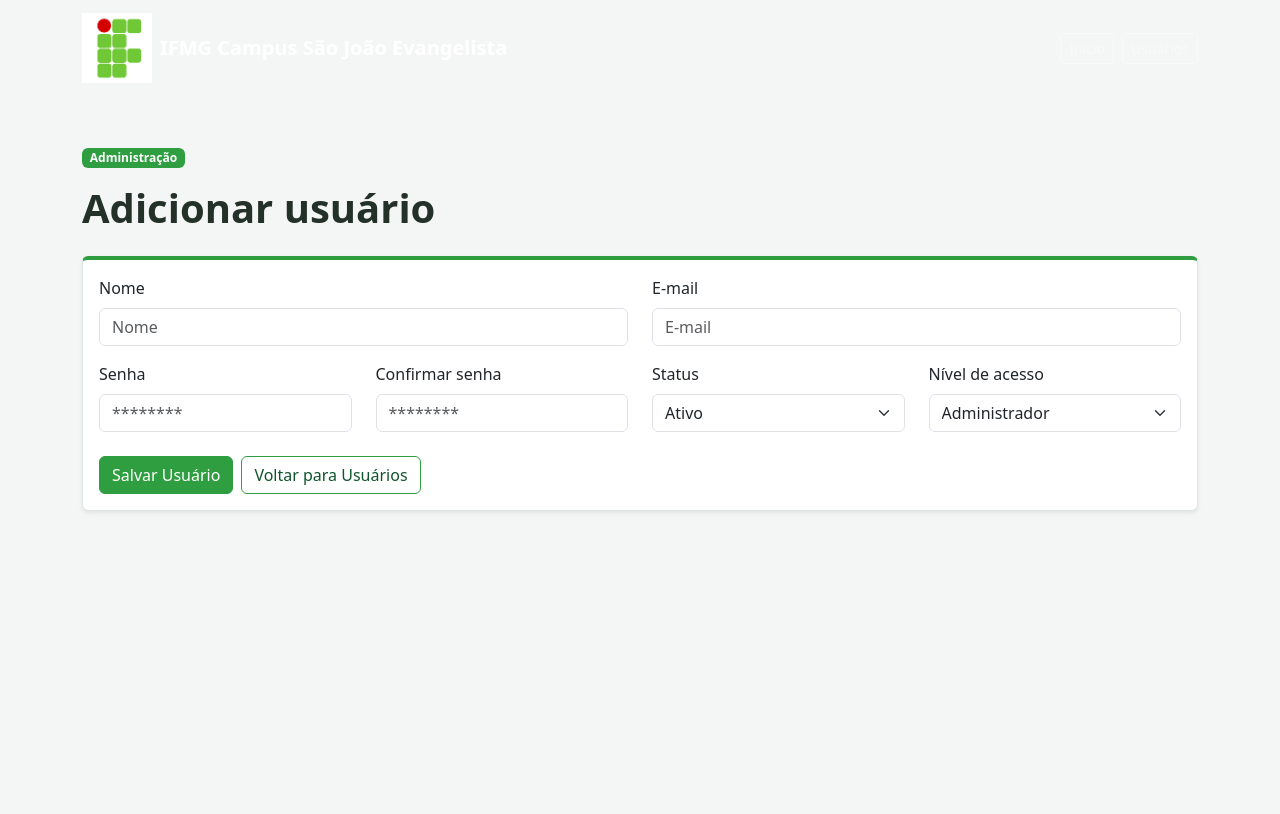
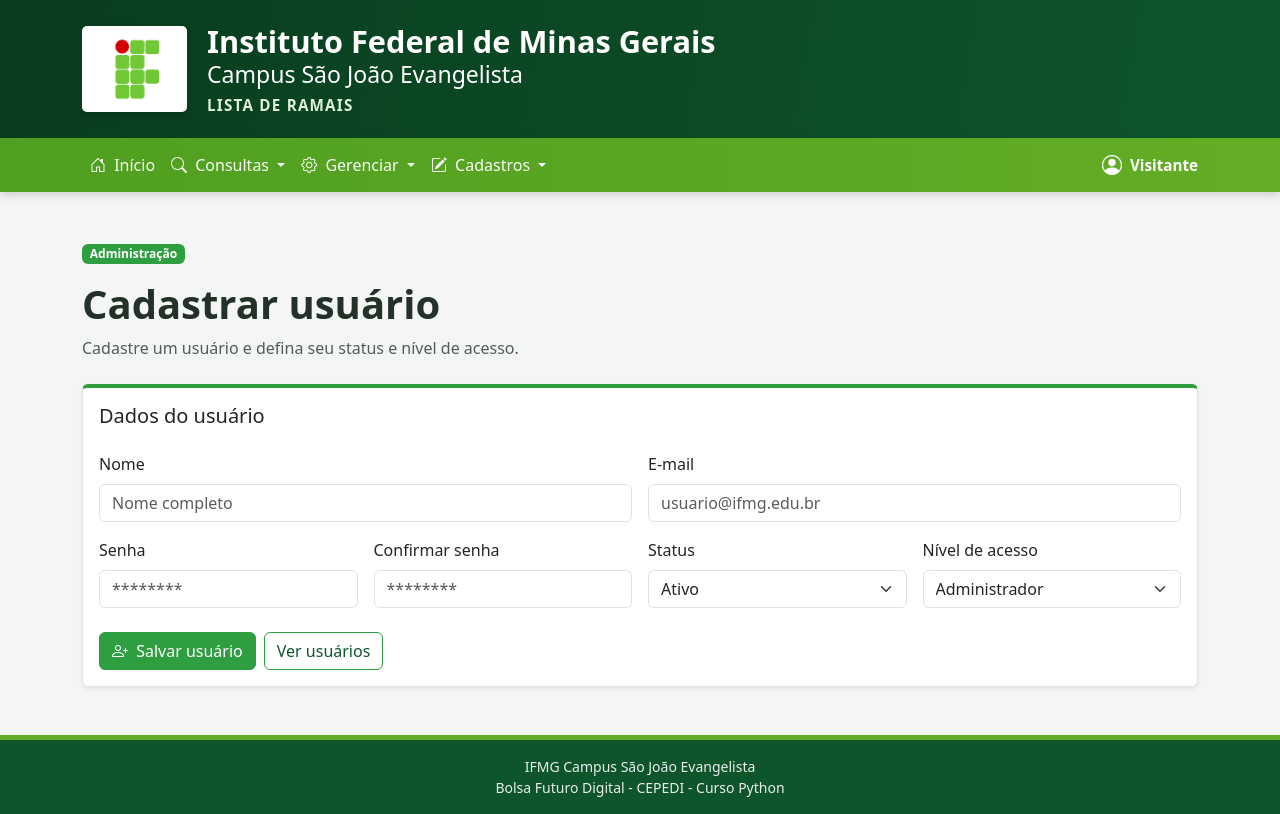
Before and after one commit to Nonato21/Grupo03-CepedPython, a Django app: page /usuarios/cadastrar/ in a window 1280 px wide. Before the commit the page ends 512 px from the top, so only its background shows below. Run offline with Django 5.2, Linux system fonts and the light colour scheme.

Commit message:
Update gerenciar_usuarios.html
atualização gerenciar_usuários

```diff
--- a/lista_telefonica/ramais/templates/ramais/gerenciar_usuarios.html
+++ b/lista_telefonica/ramais/templates/ramais/gerenciar_usuarios.html
@@ -1,97 +1,166 @@
-{% load static %}
-<!DOCTYPE html>
-<html lang="pt-br">
+{% extends 'ramais/base.html' %}
 
-<head>
-  <meta charset="UTF-8" />
-  <meta name="viewport" content="width=device-width, initial-scale=1.0" />
-  <title>IFMG - Lista de Ramais | Adicionar Usuário</title>
-  <link href="https://cdn.jsdelivr.net/npm/bootstrap@5.3.8/dist/css/bootstrap.min.css" rel="stylesheet" />
-  <link rel="stylesheet" href="{% static 'ramais/css/style.css' %}" />
-</head>
+{% block title %}
+    IFMG - Lista de Ramais | Cadastrar Usuário
+{% endblock %}
 
-<body>
-  <nav class="navbar navbar-expand-lg navbar-dark navbar-if">
-    <div class="container">
-      <a class="navbar-brand d-flex align-items-center gap-2" href="{% url 'index' %}">
-        <img src="{% static 'ramais/img/logo-if.png' %}" alt="Logo" class="logo-if" />
-        <span class="fw-bold">IFMG Campus São João Evangelista</span>
-      </a>
-
-      <div class="collapse navbar-collapse justify-content-end">
-        <div class="navbar-nav gap-2">
-          <a href="{% url 'index' %}" class="btn btn-outline-light btn-sm">Início</a>
-          <a href="{% url 'listar_usuarios' %}" class="btn btn-outline-light btn-sm">Usuários</a>
+{% block content %}
+    <section class="mb-4">
+        <span class="badge badge-if mb-3">
+            Administração
+        </span>
+        <h1 class="fw-bold">
+            Cadastrar usuário
+        </h1>
+        <p class="text-muted">
+            Cadastre um usuário e defina seu status
+            e nível de acesso.
+        </p>
+    </section>
+    <section class="card card-if shadow-sm">
+        <div class="card-body">
+            <h5 class="card-title mb-4">
+                Dados do usuário
+            </h5>
+            <form
+                method="post"
+                action="{% url 'gerenciar_usuarios' %}"
+            >
+                {% csrf_token %}
+                <div class="row g-3 mb-3">
+                    <div class="col-md-6">
+                        <label
+                            for="nome"
+                            class="form-label"
+                        >
+                            Nome
+                        </label>
+                        <input
+                            type="text"
+                            id="nome"
+                            name="nome"
+                            class="form-control"
+                            value="{{ nome|default:'' }}"
+                            placeholder="Nome completo"
+                        >
+                    </div>
+                    <div class="col-md-6">
+                        <label
+                            for="email"
+                            class="form-label"
+                        >
+                            E-mail
+                        </label>
+                        <input
+                            type="email"
+                            id="email"
+                            name="email"
+                            class="form-control"
+                            value="{{ email|default:'' }}"
+                            placeholder="usuario@ifmg.edu.br"
+                        >
                     </div>
                 </div>
+                <div class="row g-3 mb-4">
+                    <div class="col-md-6 col-xl-3">
+                        <label
+                            for="senha"
+                            class="form-label"
+                        >
+                            Senha
+                        </label>
+                        <input
+                            type="password"
+                            id="senha"
+                            name="senha"
+                            class="form-control"
+                            placeholder="********"
+                        >
                     </div>
-  </nav>
-
-  <main class="container my-5">
-    <section class="mb-4">
-      <span class="badge badge-if mb-3">Administração</span>
-      <h1 class="fw-bold">Adicionar usuário</h1>
-    </section>
-
-    <section class="card card-if shadow-sm">
-      <div class="card-body">
-
-        <!-- alertas de aucesso e erro -->
-        {% if messages %}
-          {% for message in messages %}
-          <div class="alert alert-{% if message.tags == 'error' %}danger{% else %}success{% endif %} alert-dismissible fade show" role="alert">
-            {{ message }}
-            <button type="button" class="btn-close" data-bs-dismiss="alert"></button>
+                    <div class="col-md-6 col-xl-3">
+                        <label
+                            for="confirmar_senha"
+                            class="form-label"
+                        >
+                            Confirmar senha
+                        </label>
+                        <input
+                            type="password"
+                            id="confirmar_senha"
+                            name="confirmar_senha"
+                            class="form-control"
+                            placeholder="********"
+                        >
                     </div>
-          {% endfor %}
-        {% endif %}
-
-        <form method="post" action="{% url 'gerenciar_usuarios' %}">
-          {% csrf_token %}
-
-          <div class="row mb-3">
-            <div class="col-md-6">
-              <label class="form-label">Nome</label>
-              <input type="text" name="nome" class="form-control" placeholder="Nome" value="{{ nome }}">
-            </div>
-            <div class="col-md-6">
-              <label class="form-label">E-mail</label>
-              <input type="email" name="email" class="form-control" placeholder="E-mail" value="{{ email }}">
-            </div>
-          </div>
-
-          <div class="row mb-4">
-            <div class="col-md-3">
-              <label class="form-label">Senha</label>
-              <input type="password" name="senha" class="form-control" placeholder="********">
-            </div>
-            <div class="col-md-3">
-              <label class="form-label">Confirmar senha</label>
-              <input type="password" name="confirmar_senha" class="form-control" placeholder="********">
-            </div>
-            <div class="col-md-3">
-              <label class="form-label">Status</label>
-              <select name="status_usuario" class="form-select">
-                <option value="Ativo" {% if status_usuario == 'Ativo' %}selected{% endif %}>Ativo</option>
-                <option value="Inativo" {% if status_usuario == 'Inativo' %}selected{% endif %}>Inativo</option>
+                    <div class="col-md-6 col-xl-3">
+                        <label
+                            for="status_usuario"
+                            class="form-label"
+                        >
+                            Status
+                        </label>
+                        <select
+                            id="status_usuario"
+                            name="status_usuario"
+                            class="form-select"
+                        >
+                            <option
+                                value="Ativo"
+                                {% if status_usuario == 'Ativo' %}selected{% endif %}
+                            >
+                                Ativo
+                            </option>
+                            <option
+                                value="Inativo"
+                                {% if status_usuario == 'Inativo' %}selected{% endif %}
+                            >
+                                Inativo
+                            </option>
                         </select>
                     </div>
-            <div class="col-md-3">
-              <label class="form-label">Nível de acesso</label>
-              <select name="nivel_acesso" class="form-select">
-                <option value="Administrador" {% if nivel_acesso == 'Administrador' %}selected{% endif %}>Administrador</option>
-                <option value="Usuário padrão" {% if nivel_acesso == 'Usuário padrão' %}selected{% endif %}>Usuário padrão</option>
+                    <div class="col-md-6 col-xl-3">
+                        <label
+                            for="nivel_acesso"
+                            class="form-label"
+                        >
+                            Nível de acesso
+                        </label>
+                        <select
+                            id="nivel_acesso"
+                            name="nivel_acesso"
+                            class="form-select"
+                        >
+                            <option
+                                value="Administrador"
+                                {% if nivel_acesso == 'Administrador' %}selected{% endif %}
+                            >
+                                Administrador
+                            </option>
+                            <option
+                                value="Usuário padrão"
+                                {% if nivel_acesso == 'Usuário padrão' %}selected{% endif %}
+                            >
+                                Usuário padrão
+                            </option>
                         </select>
                     </div>
                 </div>
-
-          <div class="d-flex gap-2">
-            <button type="submit" class="btn btn-if">Salvar Usuário</button>
-            <a href="{% url 'listar_usuarios' %}" class="btn btn-if-outline">Voltar para Usuários</a>
+                <div class="d-flex flex-wrap gap-2">
+                    <button
+                        type="submit"
+                        class="btn btn-if"
+                    >
+                        <i class="bi bi-person-plus me-1"></i>
+                        Salvar usuário
+                    </button>
+                    <a
+                        href="{% url 'listar_usuarios' %}"
+                        class="btn btn-if-outline"
+                    >
+                        Ver usuários
+                    </a>
                 </div>
             </form>
         </div>
     </section>
-  </main>
-</body>
-</html>
+{% endblock %}
```
Lines whose indentation alone changed are shown as unchanged.
